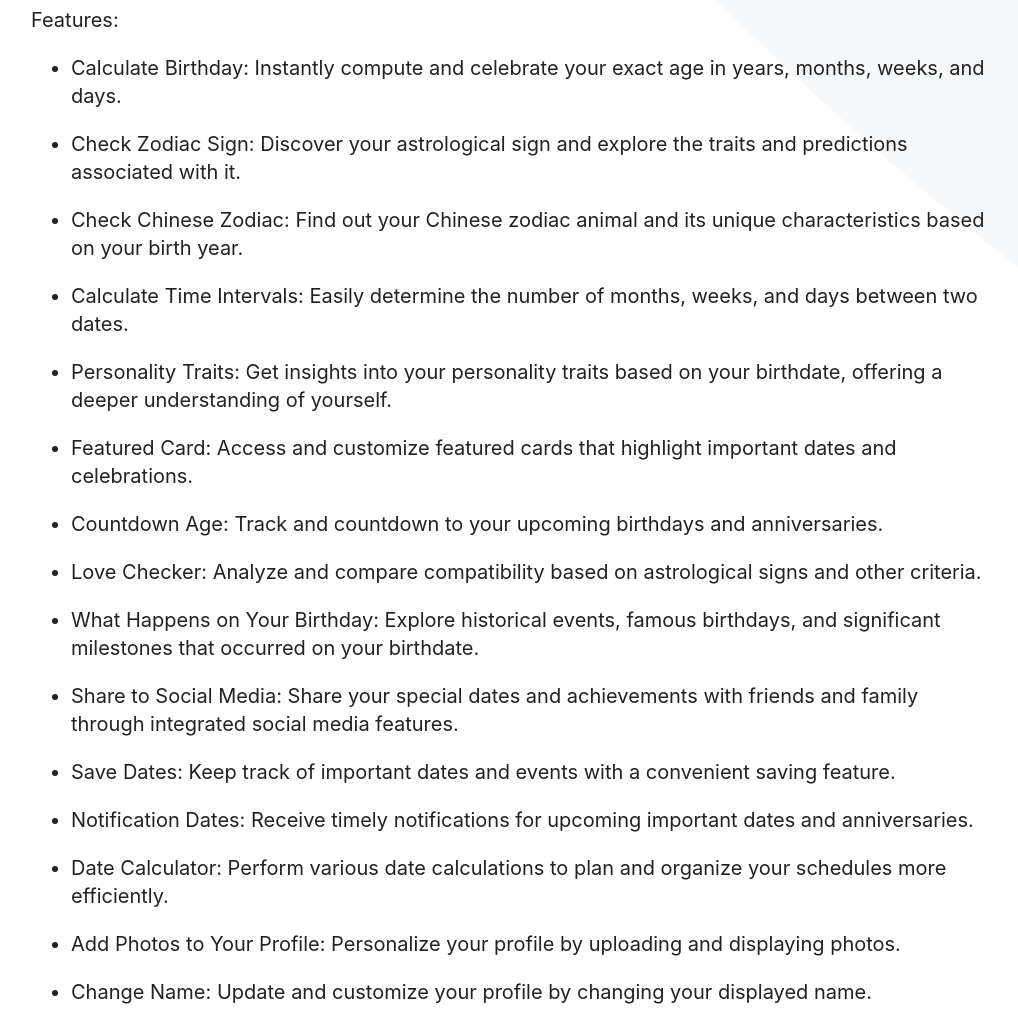
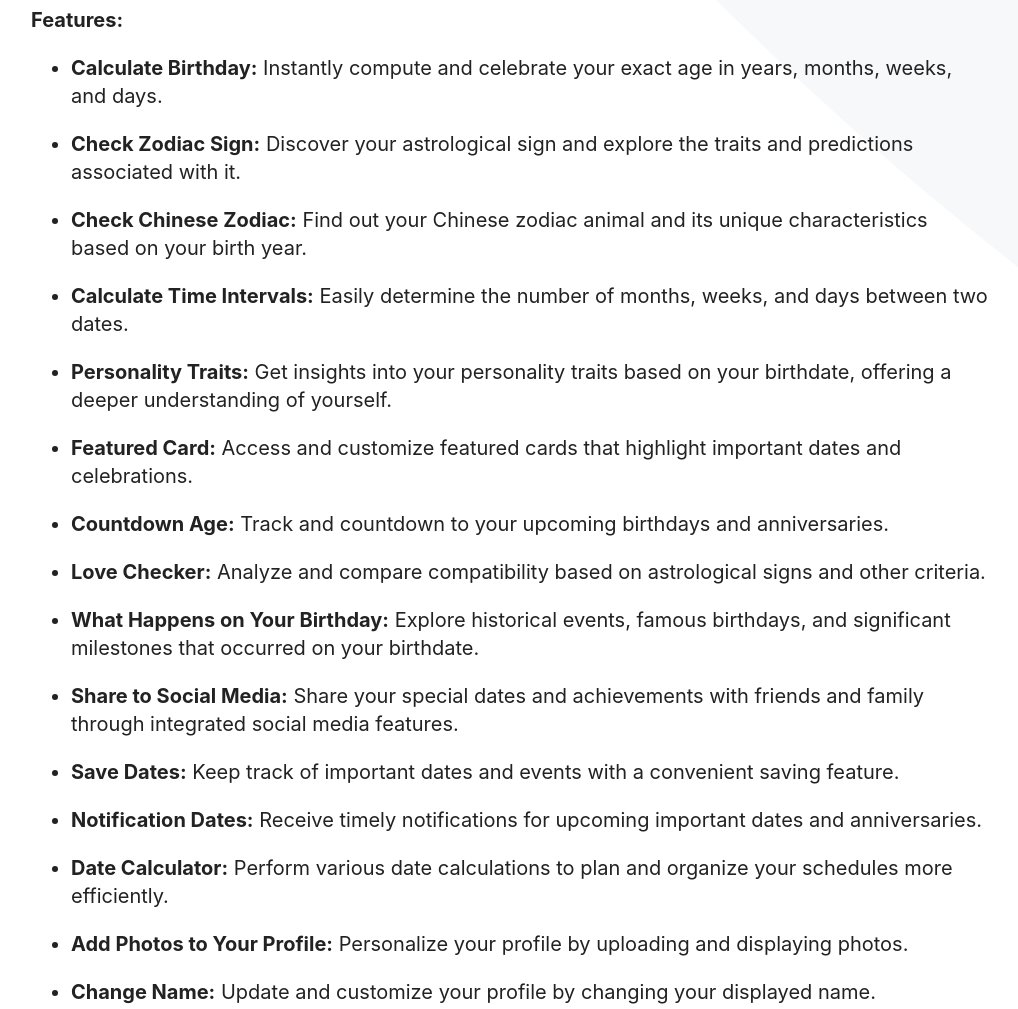
Before and after one commit to NullVoidKage/birhtdate-calculator-landing-page, a plain HTML site: page index.html in a window 1280 px wide. Shown: the part 1820-2829 px from the top of the page, without its empty margins (129-1147 px from the left). Drawn offline with Linux system fonts and the light colour scheme.

Commit message:
Initial Commit

```diff
--- a/index.html
+++ b/index.html
@@ -86,40 +86,54 @@
     <div class="app__fulldescription-content">
         <p>Birthdate Calculator</p>
         <p>Uncover the secrets of your dates with the Birthdate Calculator app—a comprehensive tool designed to enhance how you experience and celebrate important milestones. With a variety of engaging and practical features, this app is your go-to companion for personal insights and special occasion planning.</p>
-<p>Features:</p>
+        <p><strong>Features:</strong></p>
         <ul>
-<li><p>Calculate Birthday: Instantly compute and celebrate your exact age in years, months, weeks, and days.</p>
+            <li>
+                <p><strong>Calculate Birthday:</strong> Instantly compute and celebrate your exact age in years, months, weeks, and days.</p>
             </li>
-<li><p>Check Zodiac Sign: Discover your astrological sign and explore the traits and predictions associated with it.</p>
+            <li>
+                <p><strong>Check Zodiac Sign:</strong> Discover your astrological sign and explore the traits and predictions associated with it.</p>
             </li>
-<li><p>Check Chinese Zodiac: Find out your Chinese zodiac animal and its unique characteristics based on your birth year.</p>
+            <li>
+                <p><strong>Check Chinese Zodiac:</strong> Find out your Chinese zodiac animal and its unique characteristics based on your birth year.</p>
             </li>
-<li><p>Calculate Time Intervals: Easily determine the number of months, weeks, and days between two dates.</p>
+            <li>
+                <p><strong>Calculate Time Intervals:</strong> Easily determine the number of months, weeks, and days between two dates.</p>
             </li>
-<li><p>Personality Traits: Get insights into your personality traits based on your birthdate, offering a deeper understanding of yourself.</p>
+            <li>
+                <p><strong>Personality Traits:</strong> Get insights into your personality traits based on your birthdate, offering a deeper understanding of yourself.</p>
             </li>
-<li><p>Featured Card: Access and customize featured cards that highlight important dates and celebrations.</p>
+            <li>
+                <p><strong>Featured Card:</strong> Access and customize featured cards that highlight important dates and celebrations.</p>
             </li>
-<li><p>Countdown Age: Track and countdown to your upcoming birthdays and anniversaries.</p>
+            <li>
+                <p><strong>Countdown Age:</strong> Track and countdown to your upcoming birthdays and anniversaries.</p>
             </li>
-<li><p>Love Checker: Analyze and compare compatibility based on astrological signs and other criteria.</p>
+            <li>
+                <p><strong>Love Checker:</strong> Analyze and compare compatibility based on astrological signs and other criteria.</p>
             </li>
-<li><p>What Happens on Your Birthday: Explore historical events, famous birthdays, and significant milestones that occurred on your birthdate.</p>
+            <li>
+                <p><strong>What Happens on Your Birthday:</strong> Explore historical events, famous birthdays, and significant milestones that occurred on your birthdate.</p>
             </li>
-<li><p>Share to Social Media: Share your special dates and achievements with friends and family through integrated social media features.</p>
+            <li>
+                <p><strong>Share to Social Media:</strong> Share your special dates and achievements with friends and family through integrated social media features.</p>
             </li>
-<li><p>Save Dates: Keep track of important dates and events with a convenient saving feature.</p>
+            <li>
+                <p><strong>Save Dates:</strong> Keep track of important dates and events with a convenient saving feature.</p>
             </li>
-<li><p>Notification Dates: Receive timely notifications for upcoming important dates and anniversaries.</p>
+            <li>
+                <p><strong>Notification Dates:</strong> Receive timely notifications for upcoming important dates and anniversaries.</p>
             </li>
-<li><p>Date Calculator: Perform various date calculations to plan and organize your schedules more efficiently.</p>
+            <li>
+                <p><strong>Date Calculator:</strong> Perform various date calculations to plan and organize your schedules more efficiently.</p>
             </li>
-<li><p>Add Photos to Your Profile: Personalize your profile by uploading and displaying photos.</p>
+            <li>
+                <p><strong>Add Photos to Your Profile:</strong> Personalize your profile by uploading and displaying photos.</p>
             </li>
-<li><p>Change Name: Update and customize your profile by changing your displayed name.</p>
+            <li>
+                <p><strong>Change Name:</strong> Update and customize your profile by changing your displayed name.</p>
             </li>
         </ul>
-
 	</div>
 	<section class="app__connect app__section container">
 		<h2 class="app__section-title">Connect with Me</h2>
```
Also changed, not shown: 1 other file. Lines whose indentation alone changed are shown as unchanged.
